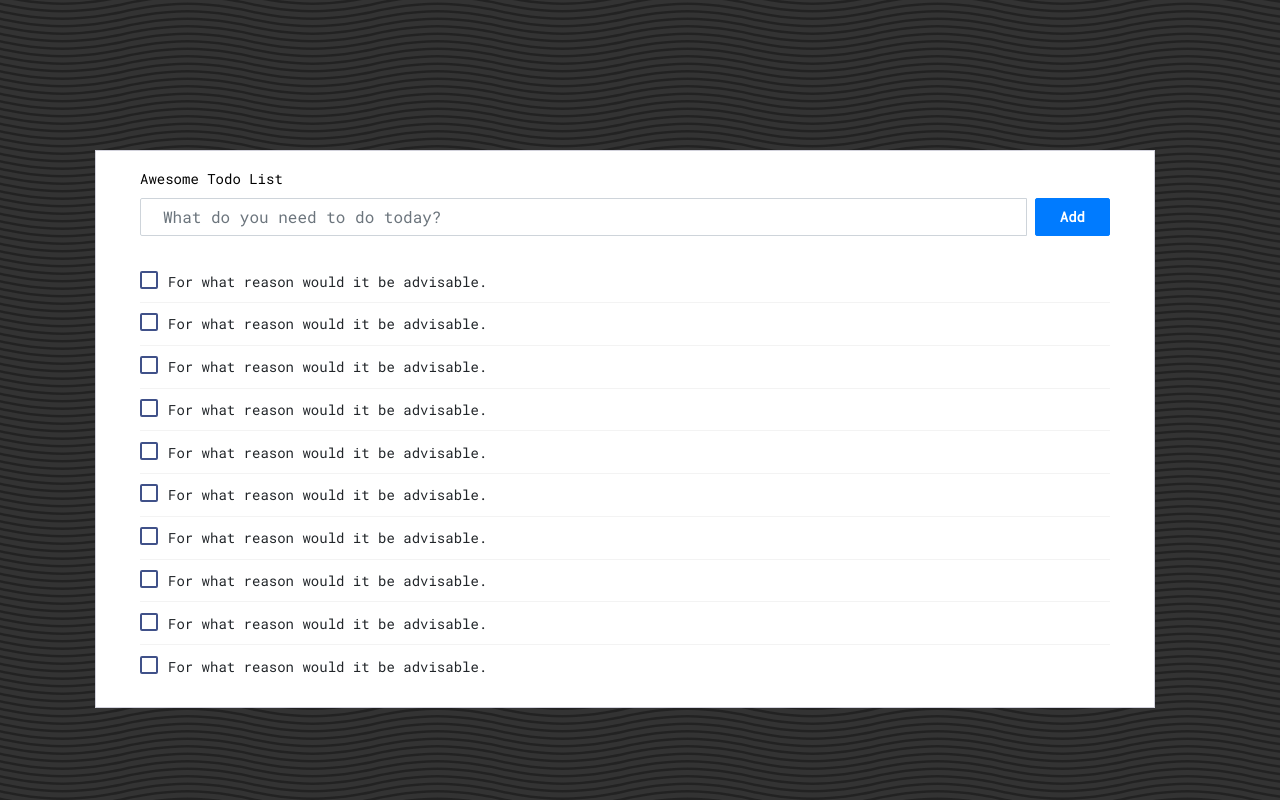
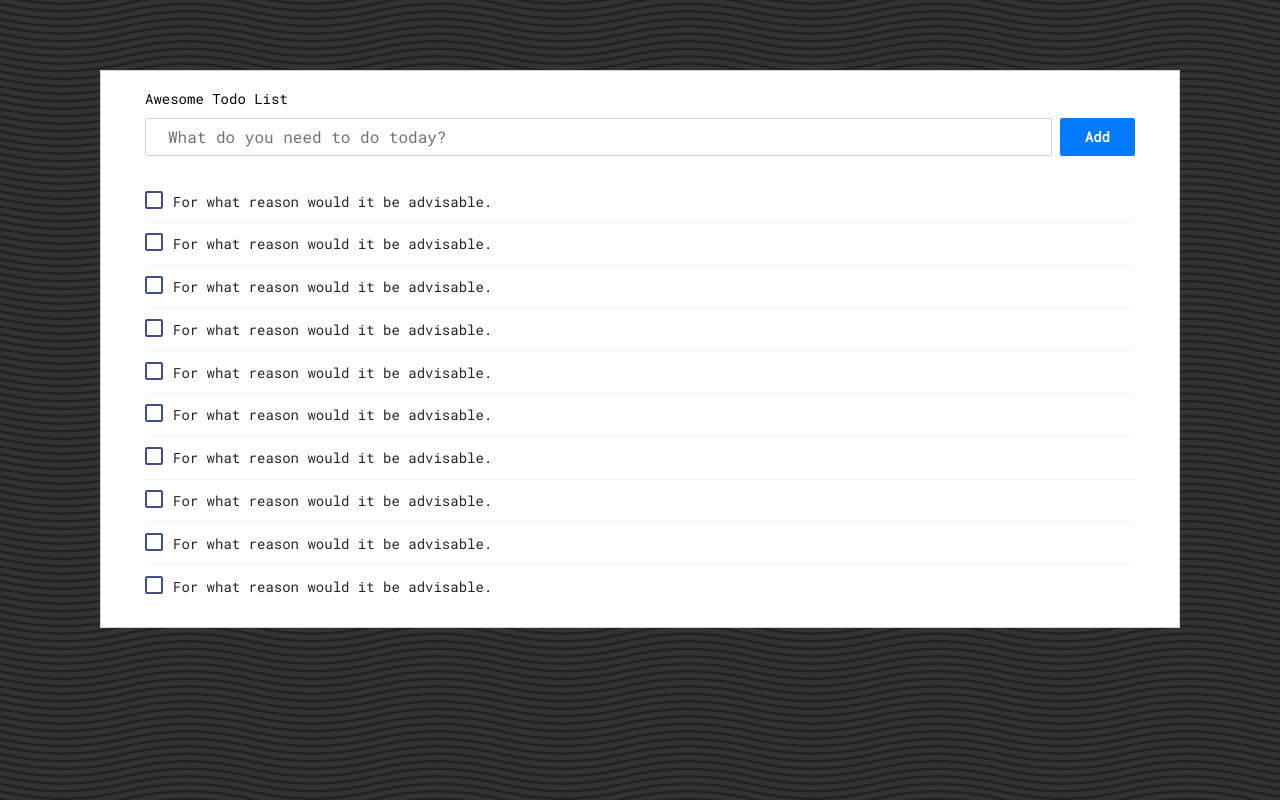
Before and after one commit to Borghese-Gladiator/pwa-react-article-tracker, a React (Create React App) app: page / in a window 1280 px wide. Built offline with nearby package versions, Linux system fonts and the light colour scheme; the HTML template or start-up script is replaced by a standard one.

Commit message:
center app

```diff
--- a/src/App.js
+++ b/src/App.js
@@ -8,8 +8,7 @@ function App() {
   const [articleList, setArticleList] = useState(new Array(10).fill({}));
 
   return (
-    <div className="page-content page-container" id="page-content">
-      <div className="padding">
+    <div class="d-flex justify-content-center">
       <div className="row container d-flex justify-content-center">
         <div className="col-md-12">
           <div className="card px-3">
@@ -24,7 +23,6 @@ function App() {
         </div>
       </div>
     </div>
-      </div>
   );
 }
 
```
Lines whose indentation alone changed are shown as unchanged.
